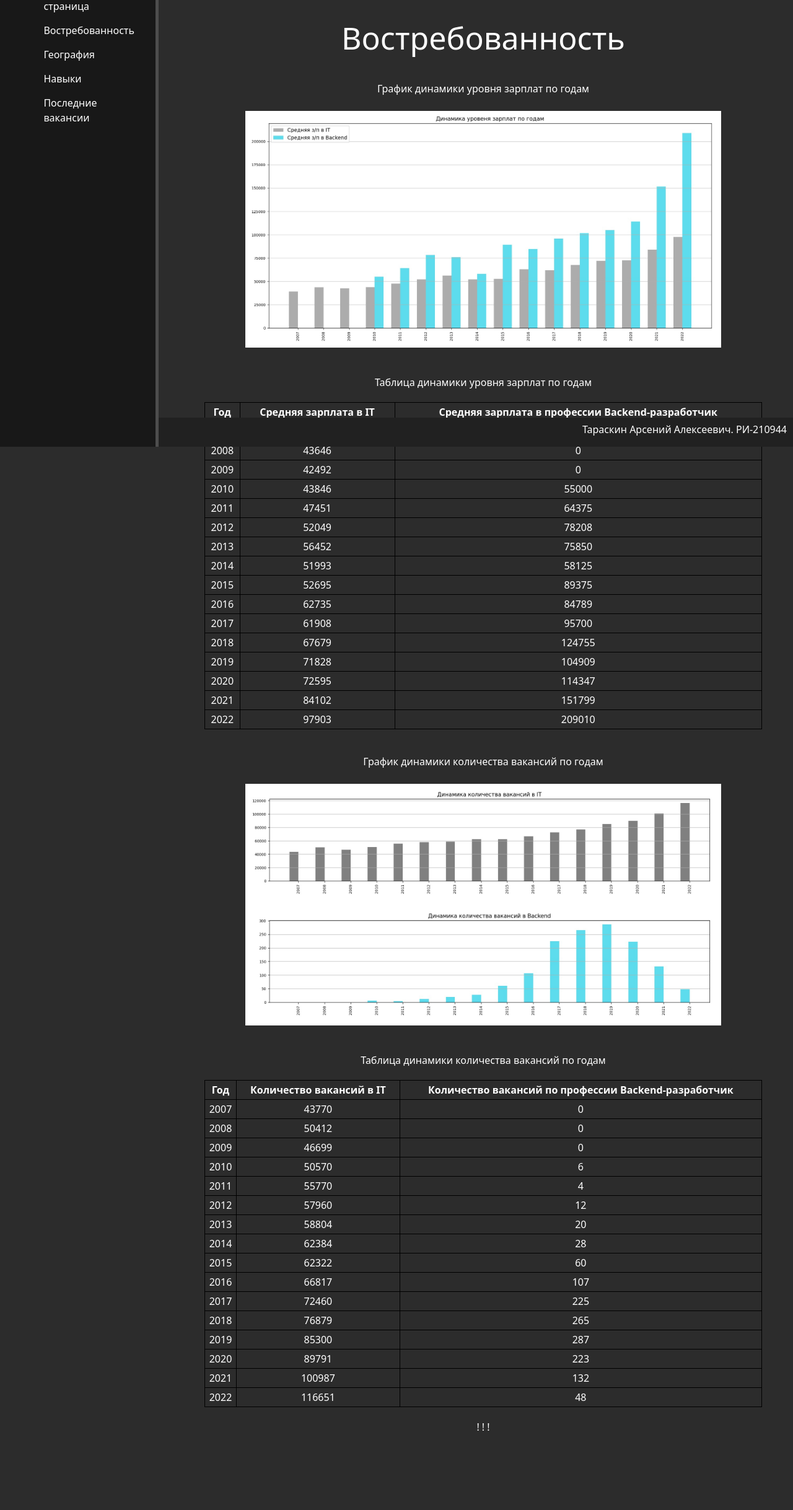
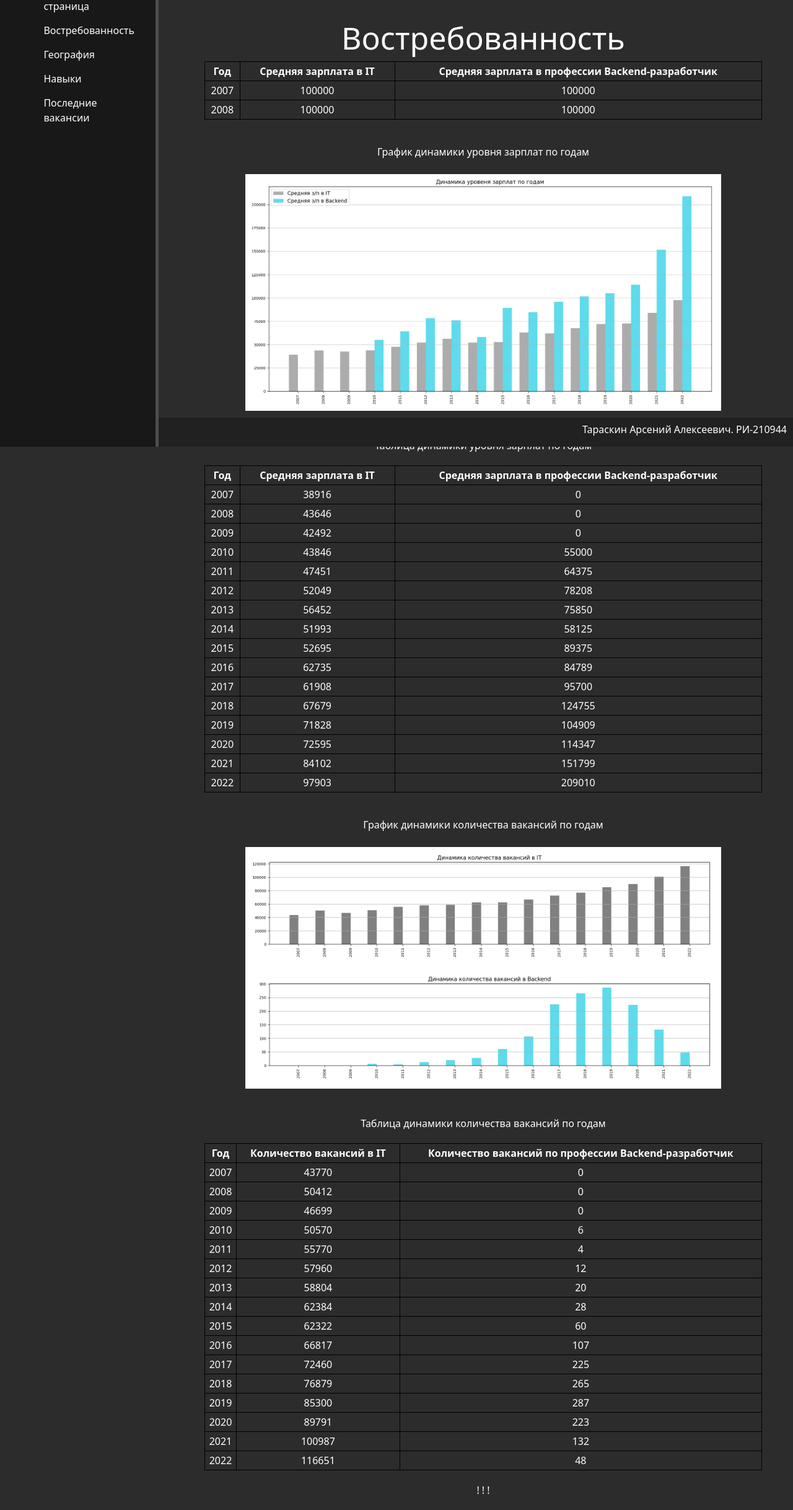
Before and after one commit to arseniytaraskin/BackendDeveloper, a Django app: page /demand in a window 1280 px wide. Shown: the part 79-2516 px from the top of the page at 62% size. Before the commit the page ends 2388 px from the top, so only its background shows below. Run offline with Django 4.2, Linux system fonts and the light colour scheme; data comes from the database, SQL or seed files in the repository; both versions use the stored data as it was after the commit; some libraries are stand-ins or nearby versions.

Commit message:
10.01.2023

```diff
--- a/main/templates/main/demand.html
+++ b/main/templates/main/demand.html
@@ -5,6 +5,30 @@
 {% block content %}
 <div class="features">
     <h1>Востребованность</h1>
+
+    <table cellpadding="4" cellspacing="2" style="background: #2c2c2c; /* Цвет фона таблицы */
+    color: white; /* Цвет текста */ width: 900px; /* Ширина таблицы */
+    margin: auto; ">
+    <tr>
+        <th style=" padding: 3px;
+    border: 1px solid black;">Год</th>
+        <th style=" padding: 3px;
+    border: 1px solid black;">Средняя зарплата в IT</th>
+        <th style=" padding: 3px;
+    border: 1px solid black;">Средняя зарплата в профессии Backend-разработчик</th>
+    </tr>
+        {% for el in table1 %}
+    <tr>
+        <td style=" padding: 3px;
+    border: 1px solid black;">{{ el.year }}</td>
+        <td style=" padding: 3px;
+    border: 1px solid black;">{{ el.avgSalary }}</td>
+        <td style=" padding: 3px;
+    border: 1px solid black;">{{ el.avgSalaryVac }}</td>
+    </tr>
+        {% endfor %}
+    </table>
+
     <p style="padding-top: 20px">График динамики уровня зарплат по годам</p>
     <img src="static/main/img/graph_1_1.jpg" alt="График 1" width="80%" height="80%" hspace="4" vspace="4" border="2">
     <p style="padding-top: 20px">Таблица динамики уровня зарплат по годам</p>
--- a/main/urls.py
+++ b/main/urls.py
@@ -1,6 +1,7 @@
 from django.contrib import admin
 from django.urls import path, include
 from . import views
+
 urlpatterns = [
     path('', views.about, name='home'),
     path('demand', views.demand, name='demand'),
--- a/main/views.py
+++ b/main/views.py
@@ -2,12 +2,13 @@
 from django.http import HttpResponse
 # Create your views here.
 
-
+from .models import TableSalaryVacancies
 def about(request):
     return render(request, "main/about.html", {'title':'Главная страница'})
 
 def demand(request):
-    return render(request, "main/demand.html")
+    table1 = TableSalaryVacancies.objects.all()
+    return render(request, "main/demand.html", {'table1':table1})
 
 def geography(request):
     return render(request, "main/geography.html")
```
Also changed, not shown: db.sqlite3.
